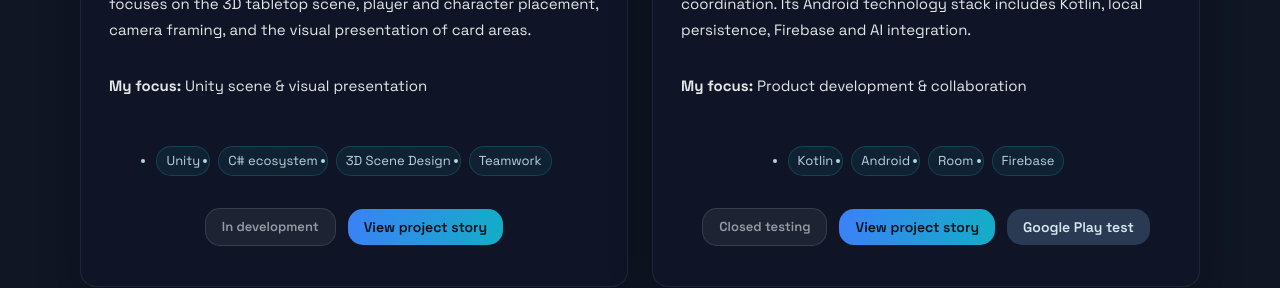
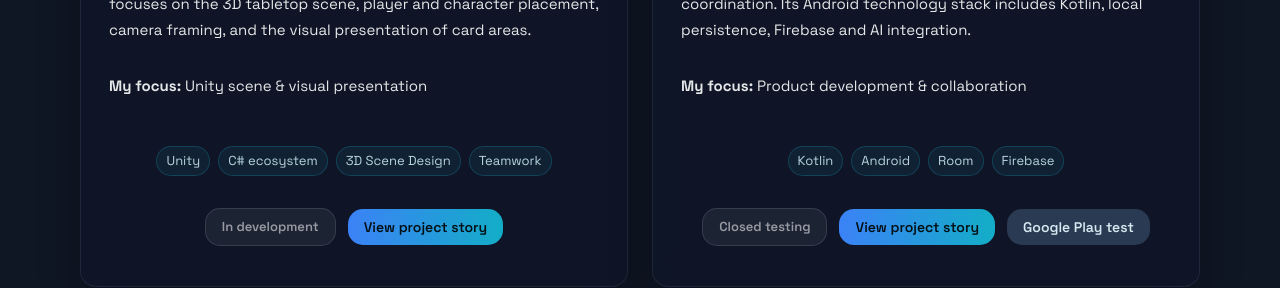
Before and after one commit to szikreddin5-maker/portfolio-ziko, a Next.js app: page / in a window 1280 px wide. Shown: the part 1500-1788 px from the top of the page. Built offline with nearby package versions, Linux system fonts and the light colour scheme.

Commit message:
fix: prevent bullet markers in technology pills

```diff
--- a/src/components/Projects/ProjectsStyles.js
+++ b/src/components/Projects/ProjectsStyles.js
@@ -156,6 +156,7 @@ export const StatusBadge = styled.span`
 `;
 
 export const TagList = styled.ul`
+  list-style: none;
   display: flex;
   flex-wrap: wrap;
   justify-content: center;
@@ -164,6 +165,7 @@ export const TagList = styled.ul`
 `;
 
 export const Tag = styled.li`
+  list-style: none;
   flex: 0 0 auto;
   color: #b8d4e0;
   font-size: 1.3rem;
```
